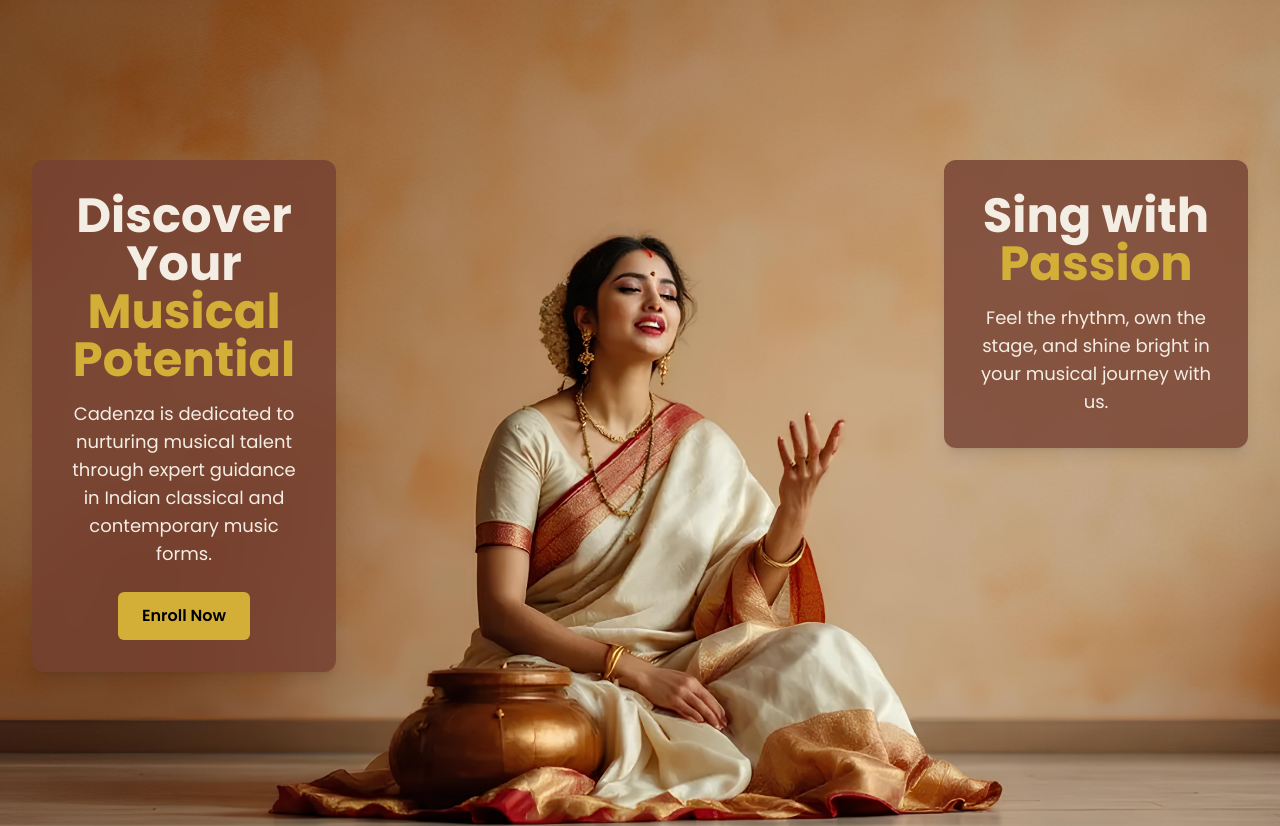
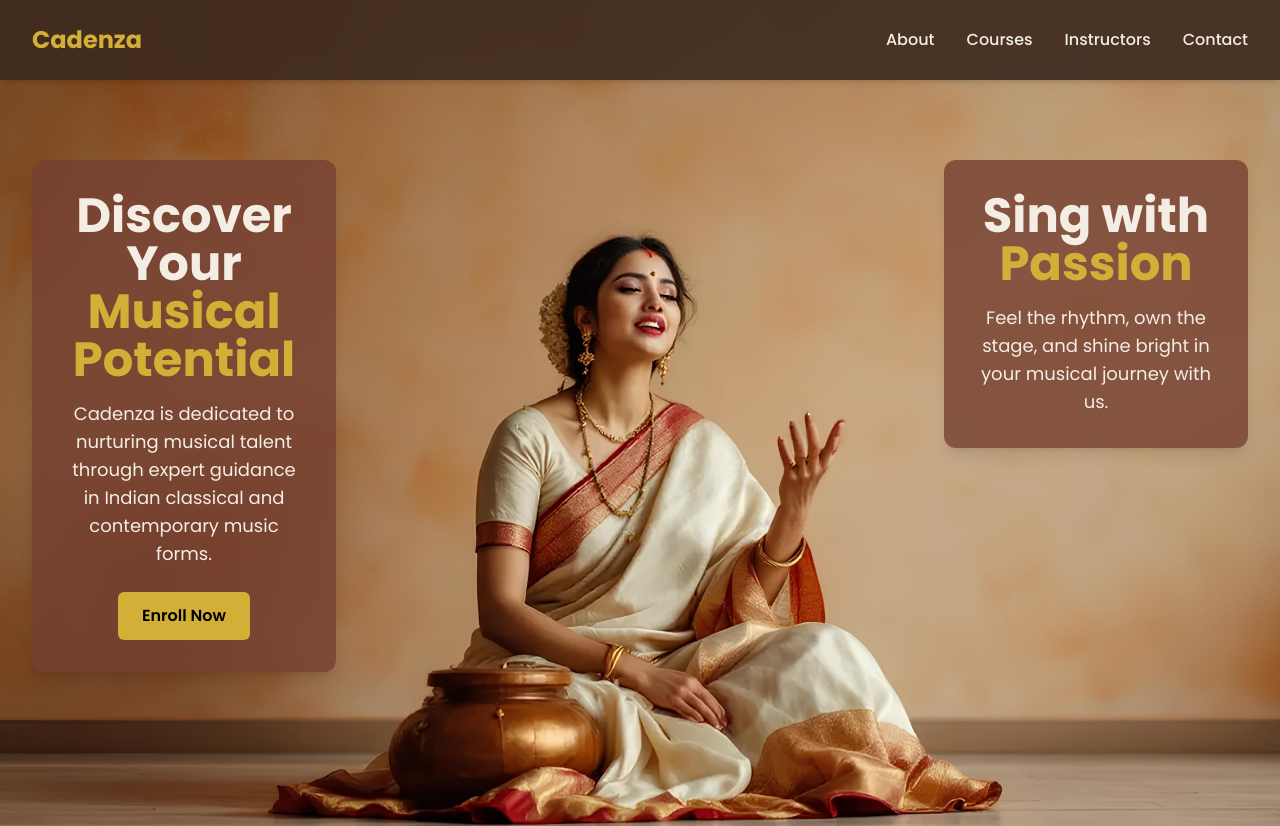
Before and after one commit to issabhiii/cadenza, a plain HTML site: page index.html in a window 1280 px wide. Shown: the top 826 px of the page. Drawn offline with nearby package versions, Linux system fonts and the light colour scheme; some packages are replaced by stand-ins of ours; a script that the page names is missing.

Commit message:
smooth scroll behaviour

```diff
--- a/index.html
+++ b/index.html
@@ -10,9 +10,12 @@
   <style>
     @import url('https://fonts.googleapis.com/css2?family=Poppins:wght@300;400;500;600;700&display=swap');
 
+    html {
+      scroll-behavior: smooth;
+    }
+
     body {
       font-family: 'Poppins', sans-serif;
-      scroll-behavior: smooth;
       background-color: #F4EDE4;
       color: #3C2A1E;
     }
@@ -81,6 +84,25 @@
   </style>
 </head>
 <body class="text-[#3C2A1E]">
+  <!-- Navigation Bar -->
+  <nav class="fixed top-0 left-0 w-full z-50 bg-[#3C2A1E]/90 backdrop-blur-md shadow-md">
+    <div class="max-w-7xl mx-auto px-4 sm:px-6 lg:px-8">
+      <div class="flex justify-between items-center h-20">
+        <!-- Logo -->
+        <div class="text-[#D4AF37] font-bold text-2xl">
+          Cadenza
+        </div>
+        <!-- Nav Links -->
+        <div class="hidden md:flex gap-8 text-[#F4EDE4] font-medium">
+          <a href="#about" class="nav-link hover:text-[#D4AF37] transition">About</a>
+          <a href="#services" class="nav-link hover:text-[#D4AF37] transition">Courses</a>
+          <a href="#testimonials" class="nav-link hover:text-[#D4AF37] transition">Instructors</a>
+          <a href="#contact" class="nav-link hover:text-[#D4AF37] transition">Contact</a>
+        </div>
+      </div>
+    </div>
+  </nav>
+
   <section class="relative pt-40 pb-40">
     <div class="absolute inset-0 bg-cover bg-center z-0" style="background-image: url('backgroundaiimg.jpg');"></div>
 
```
